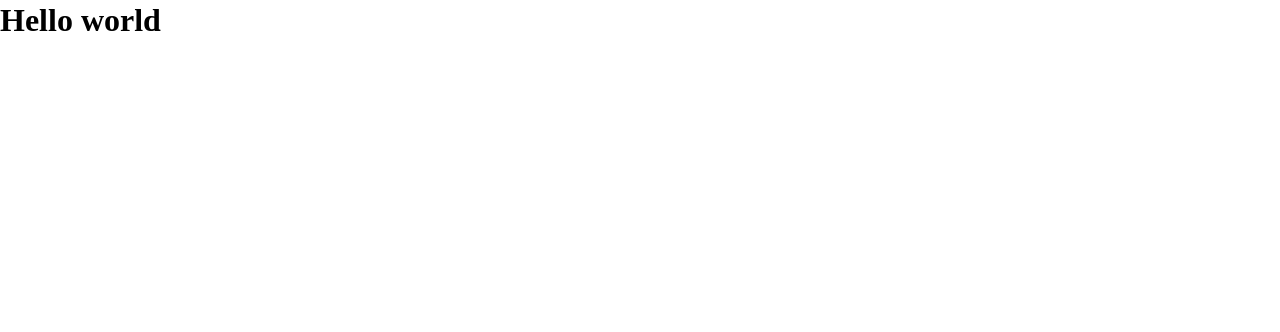
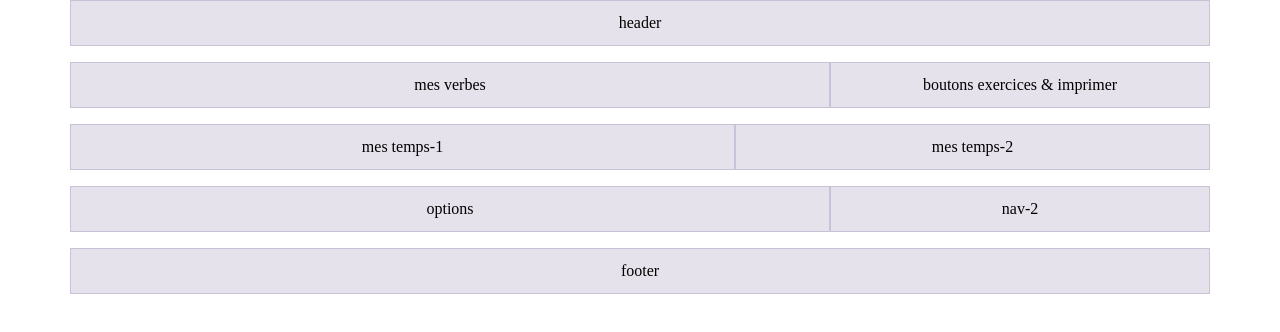
Before and after one commit to baillodlucie/TATITOTU, a website built with Parcel: page src/index.html in a window 1280 px wide. Built offline with nearby package versions, Linux system fonts and the light colour scheme.

Commit message:
Intégration de ma grille (sans contenu)

```diff
--- a/package.json
+++ b/package.json
@@ -30,10 +30,14 @@
     }
   },
   "devDependencies": {
+    "@parcel/transformer-sass": "^2.10.3",
     "parcel": "^2.10.3",
     "parcel-namer-rewrite": "^2.10.3-rc.2",
     "posthtml-include": "^1.7.4",
     "rimraf": "^3.0.2",
     "sass": "^1.69.5"
+  },
+  "dependencies": {
+    "bootstrap": "^5.3.3"
   }
 }
--- a/src/index.html
+++ b/src/index.html
@@ -7,8 +7,26 @@
     <link rel="stylesheet" href="scss/main.scss" />
   </head>
   <body>
-    <h1>Hello world</h1>
-
+    <div class="container">
+      <div class="row">
+        <div class="col-12">header</div>
+      </div>
+      <div class="row">
+        <div class="col-8">mes verbes</div>
+        <div class="col-4">boutons exercices & imprimer</div>
+      </div>
+      <div class="row">
+        <div class="col-7">mes temps-1</div>
+        <div class="col-5">mes temps-2</div>
+      </div>
+      <div class="row">
+        <div class="col-8">options</div>
+        <div class="col-4">nav-2</div>
+      </div>
+      <div class="row">
+        <div class="col-12">footer</div>
+      </div>
+    </div>
     <script src="js/main.js" type="module"></script>
   </body>
 </html>
--- a/src/scss/_base.scss
+++ b/src/scss/_base.scss
@@ -26,6 +26,7 @@ body {
 
   font-size: 1rem;
   line-height: 1.25;
+  text-align: center;
 }
 
 a {
--- a/src/scss/_layout.scss
+++ b/src/scss/_layout.scss
@@ -0,0 +1,11 @@
+.row + .row {
+  margin-top: 16px;
+}
+
+.row > .col,
+.row > [class^="col-"] {
+  padding-top: 12px;
+  padding-bottom: 12px;
+  background-color: rgba(86, 61, 124, 0.15);
+  border: 1px solid rgba(86, 61, 124, 0.2);
+}
--- a/src/scss/main.scss
+++ b/src/scss/main.scss
@@ -1,3 +1,4 @@
+@import "bootstrap/scss/bootstrap-grid";
 @import "base";
 @import "layout";
 @import "modules/example";
```
Also changed, not shown: 1 other file.
